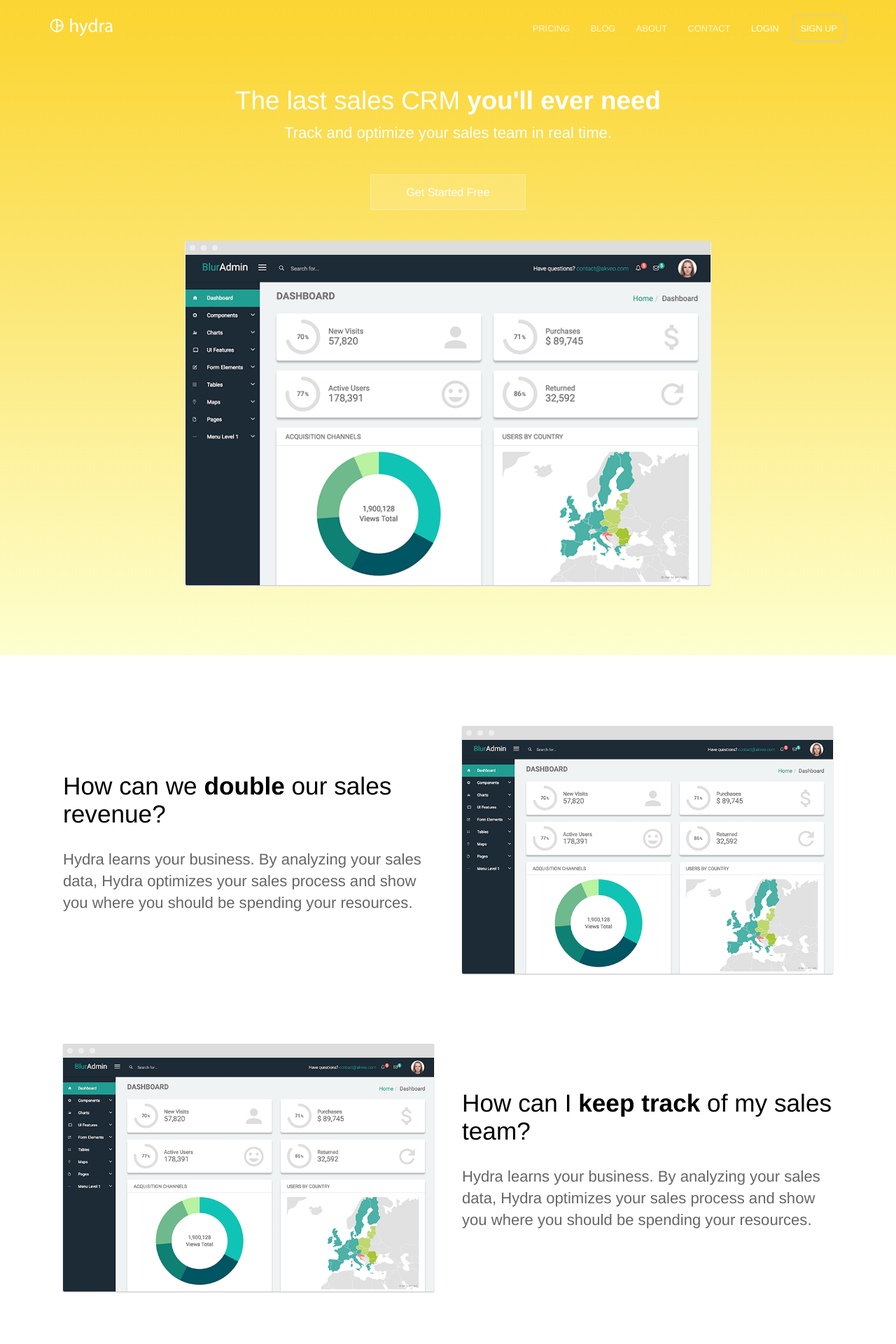
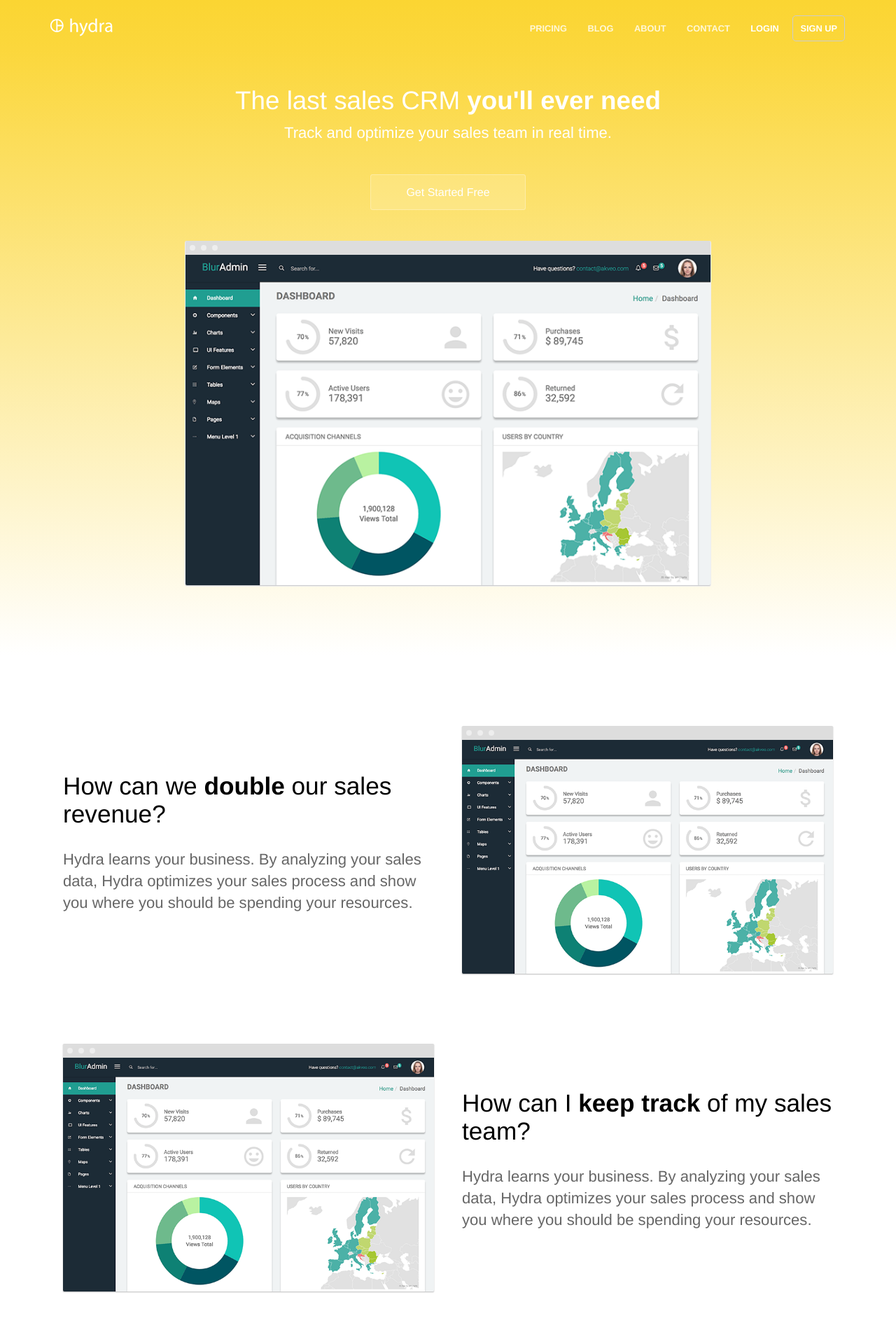
Before and after one commit to sujayadkesar/govardhana, a Jekyll site: the page built from index.html, in a window 1280 px wide. Shown: the top 1920 px of the page at 70% size. Built offline with Jekyll 4.4.1, drawn with Linux system fonts in a browser that asks for light colours.

Commit message:
navigation css

```diff
--- a/_includes/navigation.html
+++ b/_includes/navigation.html
@@ -1,5 +1,5 @@
-<nav style="color: #FBD532;">
-	<a class="nav-toggle" style="color: navy;" id="open-nav" href="#">&#9776;</a>
+<nav>
+	<a class="nav-toggle" id="open-nav" href="#">&#9776;</a>
 	<a class="editor-link btn" href="cloudcannon:collections/_data/navigation.yml" class="btn"><strong>&#9998;</strong> Edit navigation</a>
 	{% for link in site.data.navigation %}
 		{% assign class = "" %}
--- a/_sass/navigation.scss
+++ b/_sass/navigation.scss
@@ -19,6 +19,8 @@
 	text-transform: uppercase;
 	font-size: .8em;
 	width: 100%;
+	font-weight: 800;
+	color: navy;
 
 	@media #{$mid-point} {
 		text-align: right;
--- a/_sass/variables.scss
+++ b/_sass/variables.scss
@@ -1,5 +1,5 @@
 $brand-color: #FBD532;
-$secondary-brand-color: #fdffd0;
+$secondary-brand-color: #ffffff;
 $middle-gradient-color: mix($brand-color, $secondary-brand-color, 95%);
 
 // Breakpoints
```
